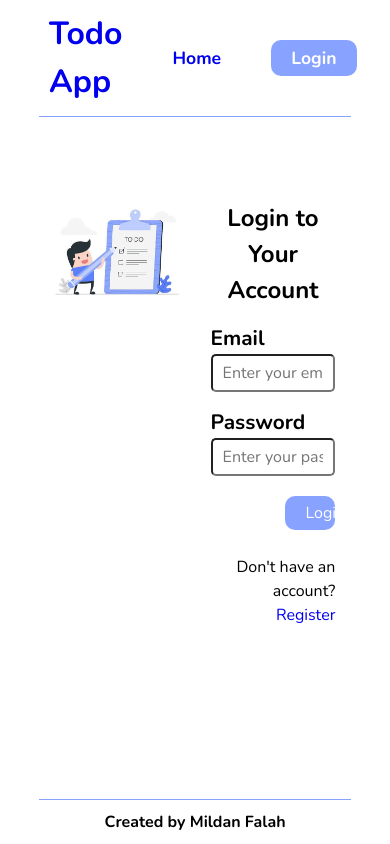
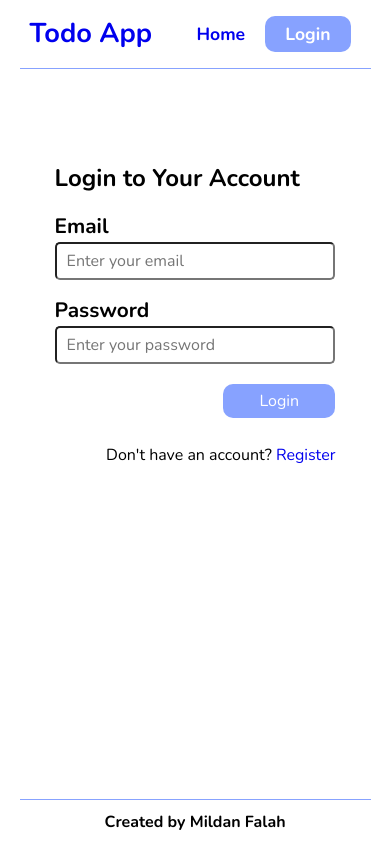
Before and after one commit to mildanfalah/to-do-web-app, a React (Vite) app: page /login in a window 390 px wide. Built offline with nearby package versions, Linux system fonts and the light colour scheme.

Commit message:
add responsive style and fix some error message layout

```diff
--- a/src/TodoApp.jsx
+++ b/src/TodoApp.jsx
@@ -8,6 +8,7 @@ import FooterContent from "./components/FooterContent";
 
 // styling
 import "./styles/style.css";
+import "./styles/responsive.css";
 
 function TodoApp() {
   return (
--- a/src/components/LoginInput.jsx
+++ b/src/components/LoginInput.jsx
@@ -33,7 +33,7 @@ const Login = ({ setIsLoggedIn }) => {
         <img src="login-banner.jpg" alt="" />
       </div>
       <form className="login-section__form" onSubmit={handleLogin}>
-        <h2 className="sub-title">Login to Your Account</h2>
+        <h2>Login to Your Account</h2>
 
         <div>
           <label className="label-input" htmlFor="email">
--- a/src/components/RegisterInput.jsx
+++ b/src/components/RegisterInput.jsx
@@ -108,7 +108,7 @@ const RegisterInput = ({ onSuccessfulRegister }) => {
             Sign Up
           </button>
         </div>
-        <p>
+        <p className="login-page__navigate">
           Already have an account? <Link to="/login">Log in</Link>
         </p>
       </form>
--- a/src/components/TodoInput.jsx
+++ b/src/components/TodoInput.jsx
@@ -24,6 +24,7 @@ function TodoInput({ addTodo }) {
   }
 
   return (
+    <>
       <form className="todo-input" onSubmit={submitHandler}>
         <input
           type="text"
@@ -35,8 +36,9 @@ function TodoInput({ addTodo }) {
         <button className="btn" type="submit">
           Add
         </button>
-      {error && <p className="error-message">{error}</p>}
       </form>
+      {error && <p className="error-message sub-title">{error}</p>}
+    </>
   );
 }
 
--- /dev/null
+++ b/src/styles/responsive.css
@@ -0,0 +1,43 @@
+@media (max-width: 769px) {
+  .login-section__banner,
+  .register-section__banner {
+    display: none;
+  }
+
+  .login-section,
+  .register-section {
+    grid-template-columns: 1fr;
+  }
+
+  .todo-list {
+    width: 100%;
+    font-size: 0.9rem;
+  }
+
+  .todo-list__title {
+    font-size: 1rem;
+  }
+
+  .dashboard-section__header {
+    grid-template-columns: 1fr;
+  }
+}
+
+@media (max-width: 480px) {
+  .todo-app,
+  .footer-section {
+    width: 90%;
+  }
+
+  .todo-app__header {
+    width: 90%;
+  }
+
+  .todo-app__navigation-list {
+    gap: 0;
+  }
+
+  .todo-app__title {
+    font-size: 1.7rem;
+  }
+}
--- a/src/styles/style.css
+++ b/src/styles/style.css
@@ -70,6 +70,11 @@ select {
   --hover-color: #5a7dfd;
 }
 
+/* Custom Css */
+* {
+  scroll-behavior: smooth;
+}
+
 #email,
 #password,
 #confirmPassword,
@@ -83,10 +88,6 @@ select {
 .label-input {
   font-size: 1.3rem;
   font-weight: bold;
-}
-
-.sub-title {
-  text-align: center;
 }
 
 .error-message {
@@ -103,6 +104,7 @@ select {
   border: none;
   border-radius: 10px;
   color: white;
+  transition: all 0.2s ease-in-out;
 }
 
 .btn:hover {
@@ -125,7 +127,7 @@ select {
 }
 
 .btn-todo-list:hover {
-  background-color: #ff6c27;
+  background-color: #fc5609;
 }
 
 .btn-delete {
@@ -133,7 +135,11 @@ select {
 }
 
 .btn-delete:hover {
-  background-color: #ff1e1e;
+  background-color: #fd0c0c;
+}
+
+.sub-title {
+  text-align: center;
 }
 
 .todo-app {
@@ -146,7 +152,7 @@ select {
 
 .todo-app__header {
   display: flex;
-  padding: 10px 10px;
+  padding: 0 10px;
   align-items: center;
   border-bottom: 1px solid var(--primary-color);
   position: fixed;
@@ -164,17 +170,18 @@ select {
   display: flex;
   list-style: none;
   align-items: center;
-  gap: 30px;
+  gap: 10px;
+  padding: 0;
 }
 
 .todo-app__navigation-list > li {
-  padding: 10px;
+  padding: 0 10px;
   font-size: 1.1rem;
   font-weight: bold;
 }
 .main-content {
   flex: 1;
-  margin: 150px 0 100px 0;
+  margin: 110px 0 100px 0;
 }
 
 /* Login Page */
@@ -231,7 +238,6 @@ select {
 }
 
 .dashboard-section__main {
-  width: 80%;
   margin: auto;
   overflow: auto;
 }
@@ -261,7 +267,7 @@ select {
 .todo-list__list {
   border-bottom: 1px solid blue;
   display: grid;
-  grid-template-columns: 2fr 6fr 2fr 2fr;
+  grid-template-columns: 1fr 9fr 1fr 1fr;
 }
 
 .todo-list__title {
@@ -270,6 +276,7 @@ select {
 
 input[type="checkbox"] {
   width: 30px;
+  margin: 2px;
 }
 
 .footer-section {
```
Lines whose indentation alone changed are shown as unchanged.
